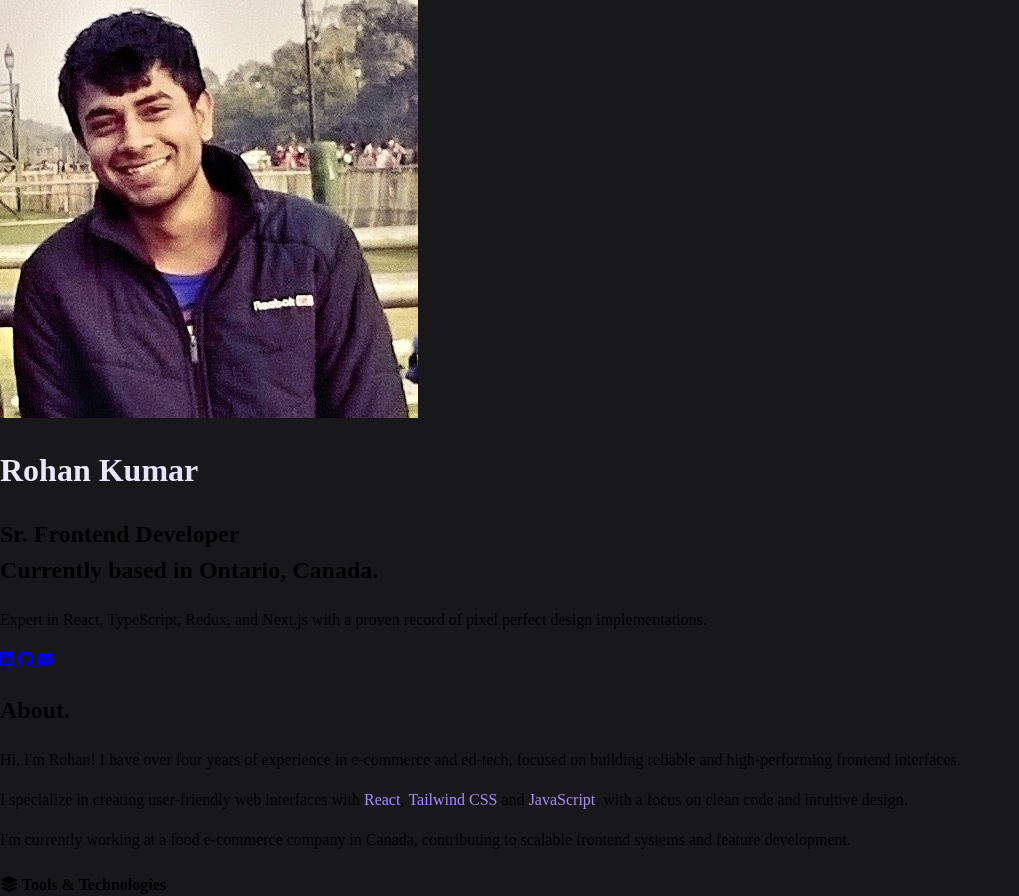
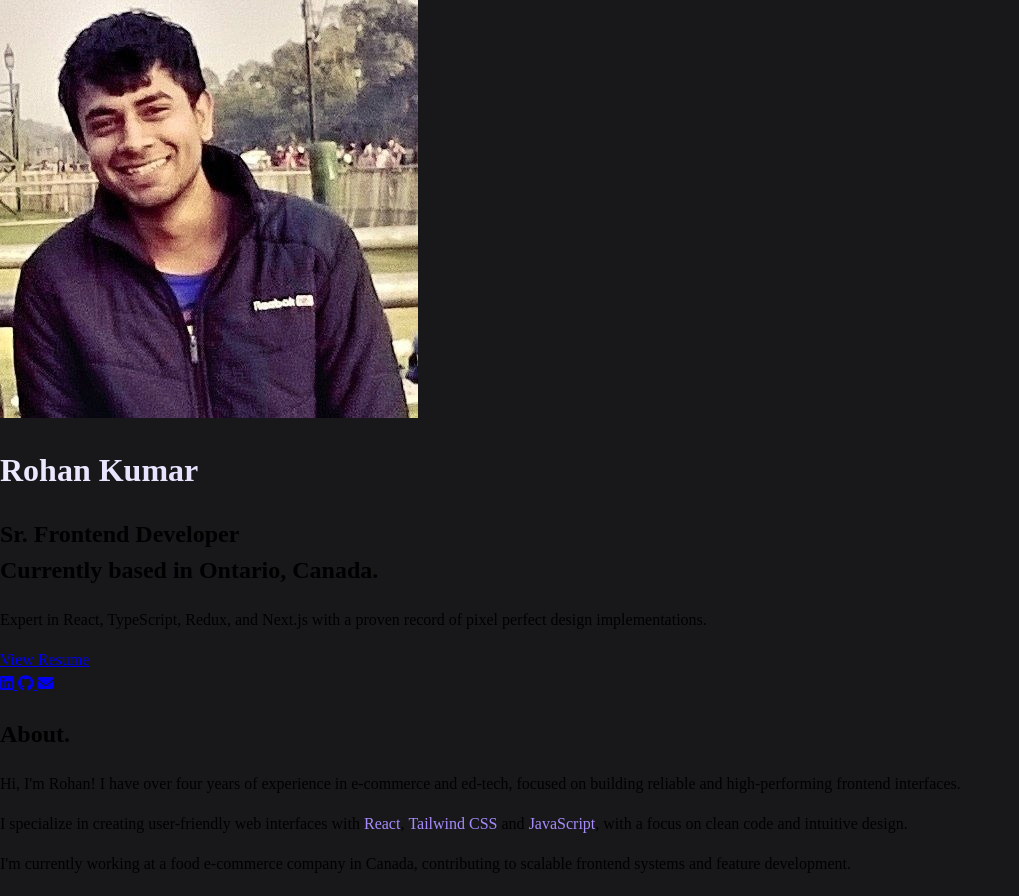
Before and after one commit to RohanKumr/rohankumr.github.io, an Astro site: page / in a window 1280 px wide. Shown: the top 896 px of the page, without its empty margins (0-1019 px from the left). Built offline with nearby package versions, Linux system fonts and the light colour scheme; Astro itself is replaced by a stand-in of ours.

Commit message:
Add resume to header

```diff
--- a/src/components/header.astro
+++ b/src/components/header.astro
@@ -30,6 +30,11 @@ import profilePicture from "../assets/rohan-kumar/rohan.jpeg";
       Expert in React, TypeScript, Redux, and Next.js with a proven record of
       pixel perfect design implementations.
     </p>
+    <a
+      class="text-sm leading-relaxed text-zinc-300 underline-offset-4 hover:text-violet-400 md:text-base md:leading-relaxed"
+      href="https://drive.google.com/file/d/1UhyYt8xMp0CHuHRNgMfiQ6MPMxQcrcHB/view?usp=sharing"
+      target="_blank">View Resume</a
+    >
   </div>
 
   <!-- Social Links -->
```
